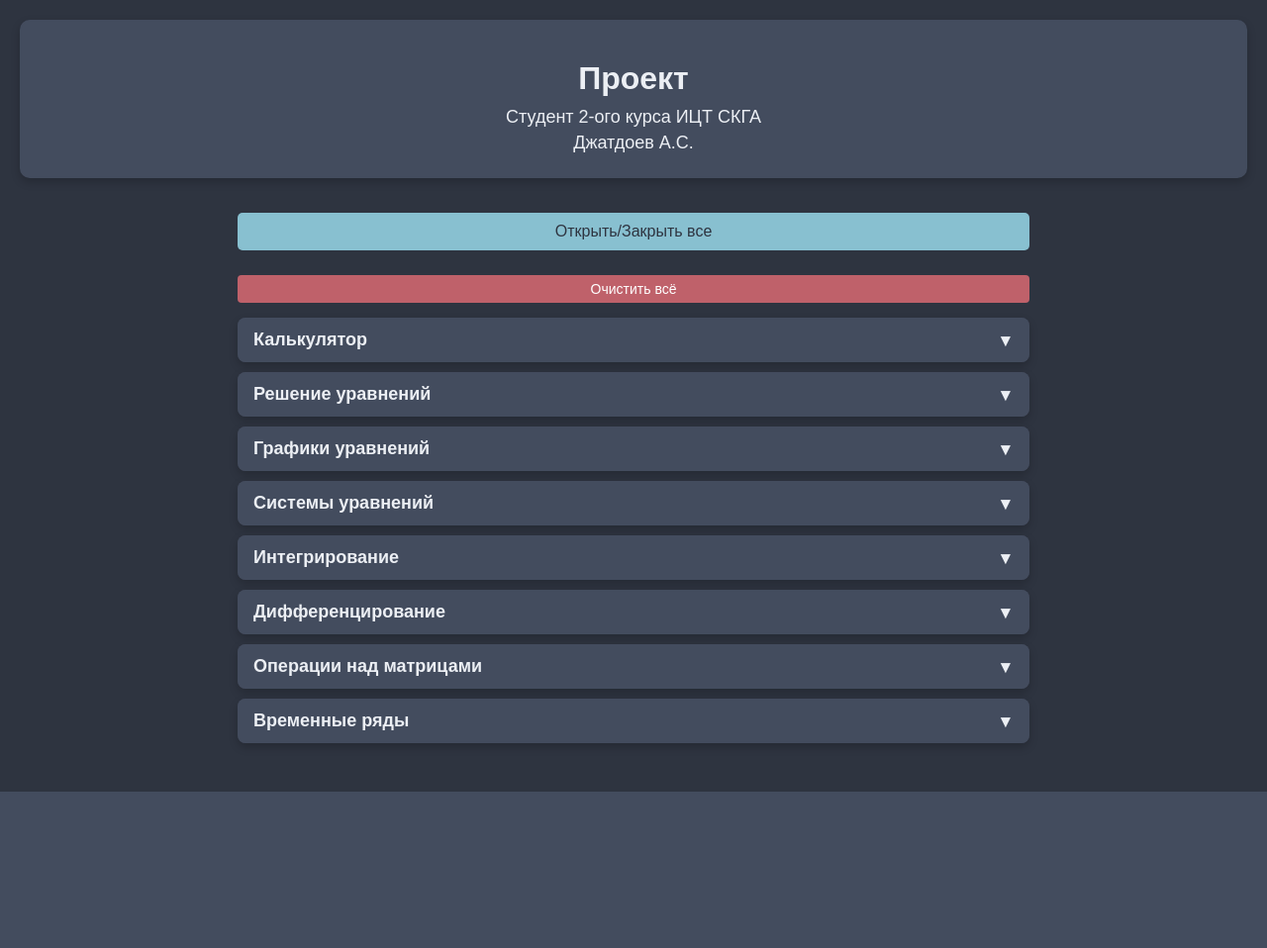
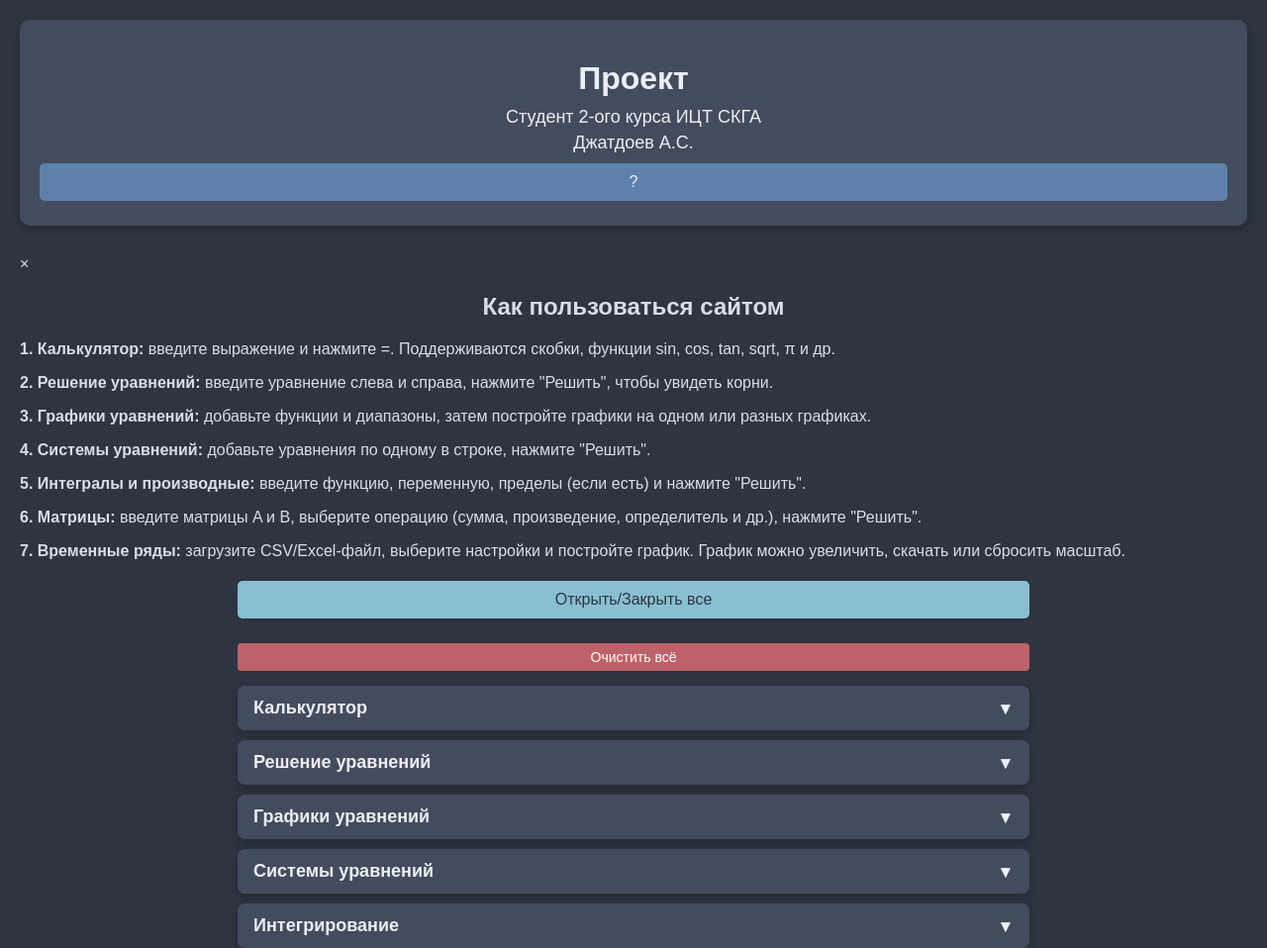
Before and after one commit to AslanDzhatdoev/OOP, a Flask app: page / in a window 1280 px wide. Shown: the top 958 px of the page at 99% size. Before the commit the page ends 800 px from the top, so only its background shows below. Run offline with Flask 3, Linux system fonts and the light colour scheme; some libraries are stand-ins or nearby versions.

Commit message:
Update index.html

```diff
--- a/My-Calc-Project/templates/index.html
+++ b/My-Calc-Project/templates/index.html
@@ -7,10 +7,31 @@
   <link rel="stylesheet" href="{{ url_for('static', filename='styles.css') }}">
 </head>
 <header class="project-header">
-  <h1>Проект</h1>
-  <p>Студент 2-ого курса ИЦТ СКГА</p>
-  <p>Джатдоев А.С.</p>
+  <div class="header-title">
+    <div>
+      <h1>Проект</h1>
+      <p>Студент 2-ого курса ИЦТ СКГА</p>
+      <p>Джатдоев А.С.</p>
+    </div>
+    <button class="help-btn" onclick="openHelpModal()">?</button>
+  </div>
 </header>
+<body>
+
+<!-- Модальное окно с инструкцией -->
+<div id="helpModal" class="modal">
+  <div class="modal-content">
+    <span class="modal-close" onclick="closeHelpModal()">&times;</span>
+    <h2>Как пользоваться сайтом</h2>
+    <p><strong>1. Калькулятор:</strong> введите выражение и нажмите =. Поддерживаются скобки, функции sin, cos, tan, sqrt, π и др.</p>
+    <p><strong>2. Решение уравнений:</strong> введите уравнение слева и справа, нажмите "Решить", чтобы увидеть корни.</p>
+    <p><strong>3. Графики уравнений:</strong> добавьте функции и диапазоны, затем постройте графики на одном или разных графиках.</p>
+    <p><strong>4. Системы уравнений:</strong> добавьте уравнения по одному в строке, нажмите "Решить".</p>
+    <p><strong>5. Интегралы и производные:</strong> введите функцию, переменную, пределы (если есть) и нажмите "Решить".</p>
+    <p><strong>6. Матрицы:</strong> введите матрицы A и B, выберите операцию (сумма, произведение, определитель и др.), нажмите "Решить".</p>
+    <p><strong>7. Временные ряды:</strong> загрузите CSV/Excel-файл, выберите настройки и постройте график. График можно увеличить, скачать или сбросить масштаб.</p>
+  </div>
+</div>
 <body>
   <div class="container">
     <div class="accordion-controls">
```
